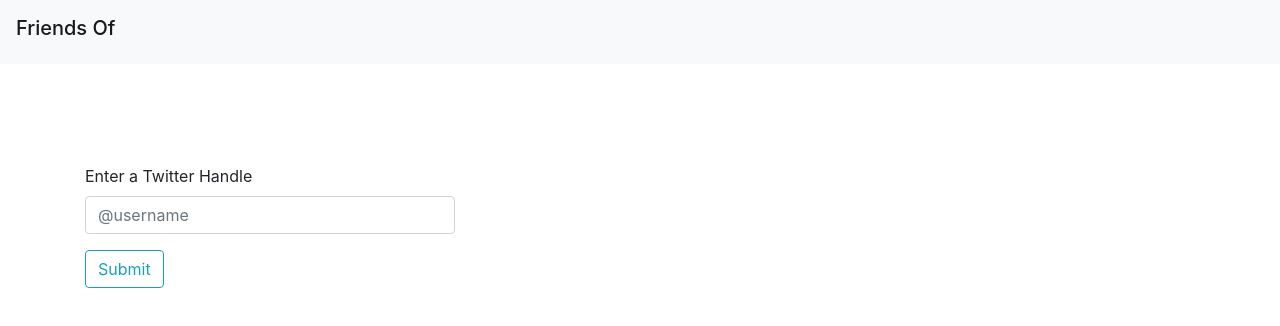
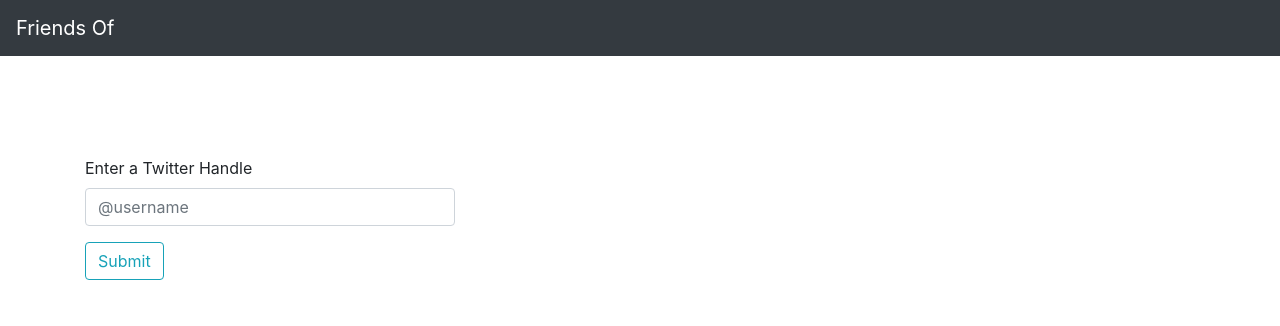
Before and after one commit to mattfae/FriendsOfFrontend, a React (Create React App) app: page / in a window 1280 px wide. Shown: the top 326 px of the page. Built offline with nearby package versions, Linux system fonts and the light colour scheme.

Commit message:
workingish data parse and push

```diff
--- a/src/components/FriendsOf.js
+++ b/src/components/FriendsOf.js
@@ -5,13 +5,12 @@ import { Component } from 'react';
 class FriendsOf extends Component {
 
     componentDidMount() {
-        console.log("FriendsOf render", this.props)
+        console.log("idk")
     }
 
     render() {
         return (
             <div>
-                <Navbar />
             <h1>Hmm</h1>
             <h2>{this.props.username}</h2>
             <h3>k.</h3>
--- a/src/components/MyNavbar.js
+++ b/src/components/MyNavbar.js
@@ -1,31 +1,32 @@
 import React from 'react';
 import { Component } from 'react';
-import Navbar from 'react-bootstrap/Navbar';
-import NavDropdown from 'react-bootstrap/NavDropdown';
+import { Navbar, NavDropdown, Nav } from 'react-bootstrap';
 
 class MyNavbar extends Component {
 
-    render() {
+      constructor(props) {
+        super()
+      }
 
-      if (this.props.username === true)
+      render() {
+
         return (
-          <Navbar bg="light" className='fluid'>
-          <Navbar.Brand className="h1" href="http://localhost:3000/">Friends Of</Navbar.Brand>
-           <NavDropdown title="Dropdown" id="basic-nav-dropdown">
-           <NavDropdown.Item href="#action/3.1">Action</NavDropdown.Item>
-           <NavDropdown.Item href="#action/3.2">Another action</NavDropdown.Item>
-           <NavDropdown.Item href="#action/3.3">Something</NavDropdown.Item>
-           <NavDropdown.Divider />
-           <NavDropdown.Item href="#action/3.4">Separated link</NavDropdown.Item>
-           </NavDropdown>
+          <Navbar bg="dark" variant="dark" className='fluid'>
+          <Navbar.Brand href="http://localhost:3000/">Friends Of</Navbar.Brand>
+          {this.props.username &&
+          <Nav>
+            <Navbar.Text>
+              now exploring:
+            </Navbar.Text>
+            <Nav.Link href={`www.twitter.com/${this.props.username}`} >{this.props.username}</Nav.Link>
+              <NavDropdown title="Views" id="basic-nav-dropdown">
+                  <NavDropdown.Item href="#action/3.1">Friends Of</NavDropdown.Item>
+                  <NavDropdown.Item href="#action/3.2">Networked Followers</NavDropdown.Item>
+                  <NavDropdown.Item href="#action/3.3">Something Else</NavDropdown.Item>
+              </NavDropdown>
+          </Nav>
+          }
           </Navbar>
-        )
-
-      else
-        return (
-            <Navbar bg="light" className='fluid'>
-              <Navbar.Brand className="h1" href="http://localhost:3000/">Friends Of</Navbar.Brand>
-            </Navbar>
         );
     }
 }
```
Also changed, not shown: src/components/Sidebar.js (deleted).
